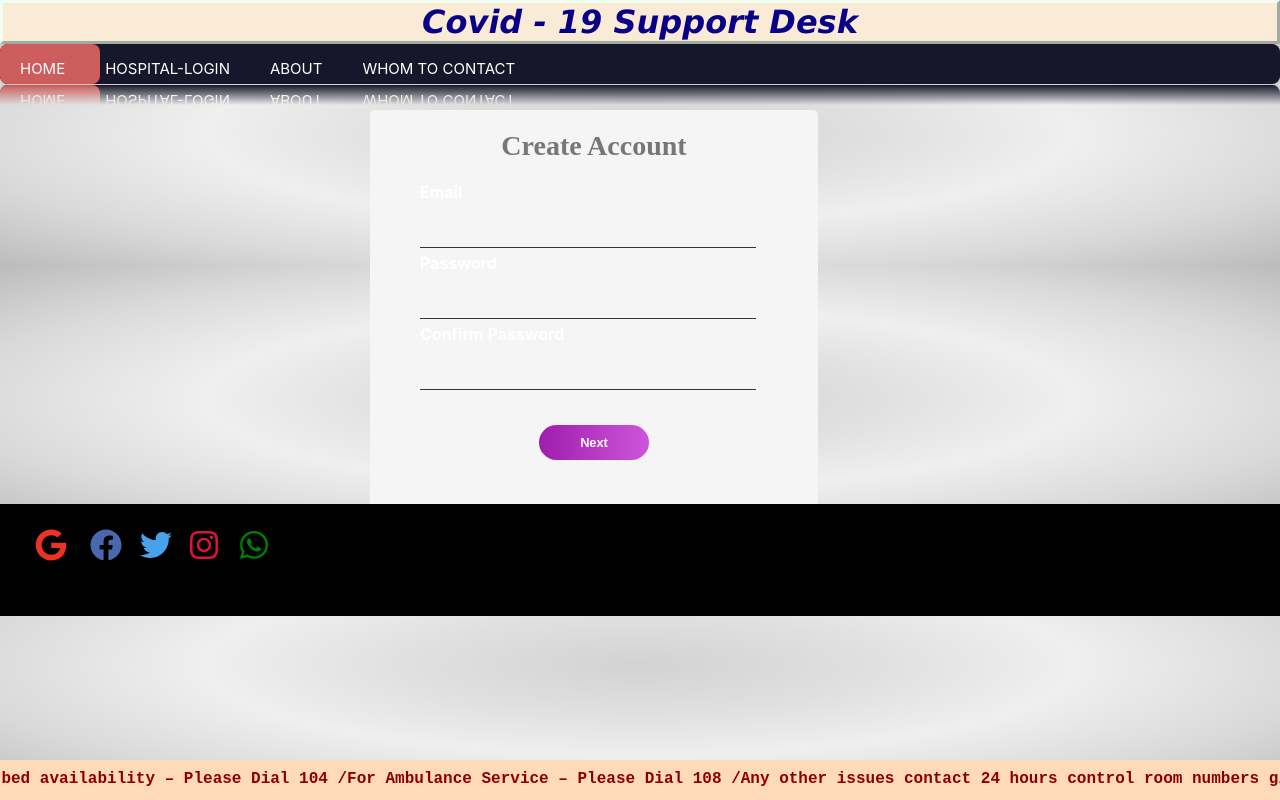
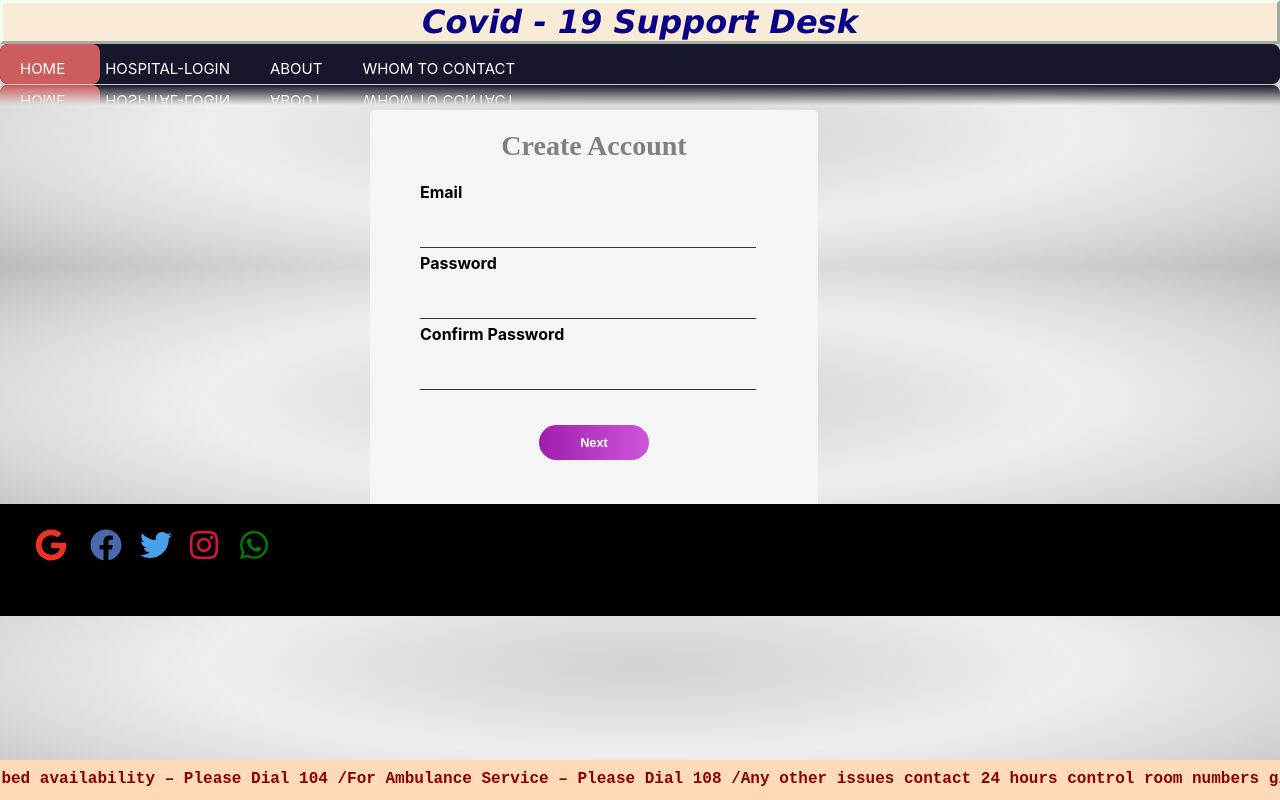
Before and after one commit to RoshiniSukumar/Covid-19-Support-Desk, a React (Create React App) app: page /registerform in a window 1280 px wide. Built offline with nearby package versions, Linux system fonts and the light colour scheme.

Commit message:
register css

```diff
--- a/src/components/function/Register.css
+++ b/src/components/function/Register.css
@@ -28,7 +28,7 @@
     margin:8% auto;
     margin-left:350px;
 
-    background:whitesmoke;
+    background:white;
     border-radius: 5px;
     position: relative;
     overflow:hidden;
@@ -39,7 +39,7 @@
 h3{
     text-align: center;
     margin-bottom: 20px;
-    color:#777;
+    color:gray;
     padding-top: 20px;
     font-family: 'Times New Roman', Times, serif;
     font-size: 28px;
@@ -64,7 +64,7 @@ form input{
     background:transparent;
 }
 ::placeholder{
-    color:#777
+    color:darkgrey;
 }
 .btn-box{
     width:100%;
@@ -100,6 +100,7 @@ form button{
     margin-bottom: 5px;
     position: relative;
     left:50px;
+    color:black;
  }
  input + .lbl{
     font-weight: bold;
```
